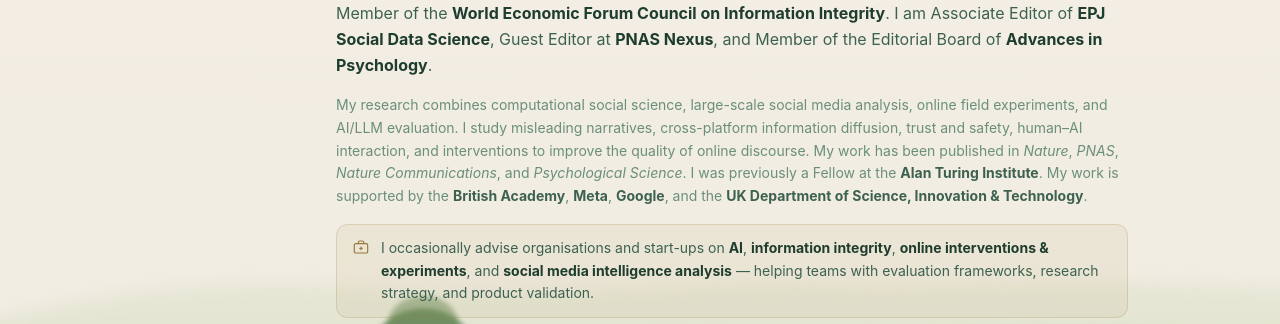
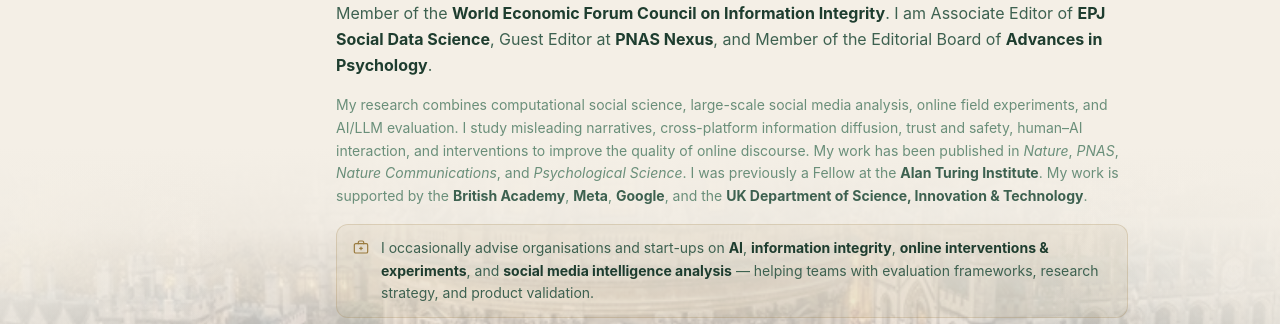
Before and after one commit to mmosleh/mmosleh.github.io, an Astro site in the folder claude/: page / in a window 1280 px wide. Shown: the part 293-617 px from the top of the page. Built offline with nearby package versions, Linux system fonts and the light colour scheme; Astro itself is replaced by a stand-in of ours.

Commit message:
Add Oxford painterly background fading to cream (eawanders-inspired)
Oxford photo with desaturated/sepia painterly CSS filters sits behind
the hero, visible only in the bottom ~35% of the first viewport,
fading up into the cream page background — text area remains clean.

Co-Authored-By: Claude Sonnet 4.6 <noreply@anthropic.com>

```diff
--- a/claude/src/components/NetworkHero.astro
+++ b/claude/src/components/NetworkHero.astro
@@ -1,100 +1,61 @@
 ---
 ---
 
-<!-- Painterly landscape background — SVG watercolour hills fading to cream -->
+<!-- Cream page background -->
+<div aria-hidden="true" class="fixed inset-0" style="z-index:-30; background:#f4efe6;"></div>
+
+<!--
+  Oxford painting — NOT fixed, sits behind the top of the page only.
+  Uses the existing oxford-bg.jpg with painterly CSS filters.
+  As the user scrolls down, the painting scrolls away naturally,
+  leaving clean cream behind for the publications section.
+-->
 <div
   aria-hidden="true"
-  class="fixed inset-0"
-  style="z-index: -20; background: #f4efe6;"
-></div>
+  style="
+    position: absolute;
+    top: 0; left: 0; right: 0;
+    height: 100vh;
+    z-index: -20;
+    overflow: hidden;
+    pointer-events: none;
+  "
+>
+  <!-- The actual photo, covering bottom 65% of the viewport height -->
+  <div style="
+    position: absolute;
+    bottom: 0; left: 0; right: 0;
+    height: 72%;
+    background: url('/img/oxford-bg.jpg') center 55% / cover no-repeat;
+    filter: saturate(0.55) brightness(1.12) contrast(0.78) sepia(0.22);
+  "></div>
 
-<svg
-  aria-hidden="true"
-  xmlns="http://www.w3.org/2000/svg"
-  class="fixed inset-x-0 bottom-0"
-  style="z-index: -18; width: 100%; height: 72vh; pointer-events: none;"
-  viewBox="0 0 1440 600"
-  preserveAspectRatio="xMidYMax slice"
->
-  <defs>
-    <!-- Fade from transparent at top to opaque at bottom -->
-    <linearGradient id="fade-in" x1="0" y1="0" x2="0" y2="1">
-      <stop offset="0%" stop-color="#f4efe6" stop-opacity="1"/>
-      <stop offset="30%" stop-color="#f4efe6" stop-opacity="0"/>
-    </linearGradient>
+  <!-- Cream sky fade — strong at top, transparent at bottom -->
+  <div style="
+    position: absolute;
+    inset: 0;
+    background: linear-gradient(
+      to bottom,
+      #f4efe6 0%,
+      #f4efe6 55%,
+      rgba(244,239,230,0.96) 65%,
+      rgba(244,239,230,0.80) 75%,
+      rgba(244,239,230,0.45) 86%,
+      rgba(244,239,230,0.10) 95%,
+      transparent 100%
+    );
+  "></div>
 
-    <!-- Hill colour gradients — watercolour feel -->
-    <linearGradient id="hill1" x1="0" y1="0" x2="0" y2="1">
-      <stop offset="0%" stop-color="#8aab7a" stop-opacity="0.55"/>
-      <stop offset="100%" stop-color="#6d9260" stop-opacity="0.75"/>
-    </linearGradient>
-    <linearGradient id="hill2" x1="0" y1="0" x2="0" y2="1">
-      <stop offset="0%" stop-color="#9fbb8a" stop-opacity="0.45"/>
-      <stop offset="100%" stop-color="#7da068" stop-opacity="0.65"/>
-    </linearGradient>
-    <linearGradient id="hill3" x1="0" y1="0" x2="0" y2="1">
-      <stop offset="0%" stop-color="#b5c9a0" stop-opacity="0.35"/>
-      <stop offset="100%" stop-color="#93b07e" stop-opacity="0.55"/>
-    </linearGradient>
-    <linearGradient id="hill4" x1="0" y1="0" x2="0" y2="1">
-      <stop offset="0%" stop-color="#c8d8b4" stop-opacity="0.25"/>
-      <stop offset="100%" stop-color="#a8c28e" stop-opacity="0.45"/>
-    </linearGradient>
-    <linearGradient id="treefill" x1="0" y1="0" x2="0" y2="1">
-      <stop offset="0%" stop-color="#4a6e3c" stop-opacity="0.6"/>
-      <stop offset="100%" stop-color="#3a5830" stop-opacity="0.7"/>
-    </linearGradient>
-
-    <!-- Soft blur for painterly effect -->
-    <filter id="blur-soft">
-      <feGaussianBlur stdDeviation="2.5"/>
-    </filter>
-    <filter id="blur-med">
-      <feGaussianBlur stdDeviation="5"/>
-    </filter>
-    <filter id="blur-far">
-      <feGaussianBlur stdDeviation="9"/>
-    </filter>
-  </defs>
-
-  <!-- Background sky wash — very faint warm haze -->
-  <rect width="1440" height="600" fill="#e8e0d0" opacity="0.18"/>
-
-  <!-- Far distance hills (most blurred, lightest) -->
-  <path filter="url(#blur-far)"
-    d="M0,420 C120,380 280,355 440,370 C600,385 720,360 900,365 C1080,370 1200,355 1440,375 L1440,600 L0,600 Z"
-    fill="url(#hill4)"/>
-
-  <!-- Mid-far hills -->
-  <path filter="url(#blur-med)"
-    d="M0,455 C80,430 200,410 360,425 C520,440 640,415 820,420 C1000,425 1140,405 1300,418 C1370,422 1420,415 1440,418 L1440,600 L0,600 Z"
-    fill="url(#hill3)"/>
-
-  <!-- Mid hills -->
-  <path filter="url(#blur-soft)"
-    d="M0,490 C60,468 160,450 300,462 C440,474 560,448 720,455 C880,462 1000,442 1160,452 C1280,460 1380,448 1440,454 L1440,600 L0,600 Z"
-    fill="url(#hill2)"/>
-
-  <!-- Near foreground hills -->
-  <path filter="url(#blur-soft)"
-    d="M0,525 C100,505 240,485 400,498 C560,511 680,490 860,496 C1040,502 1200,482 1360,494 C1400,497 1430,493 1440,494 L1440,600 L0,600 Z"
-    fill="url(#hill1)"/>
-
-  <!-- Tree — oak silhouette, left-of-centre (like eawanders) -->
-  <!-- Trunk -->
-  <rect x="488" y="470" width="12" height="60" rx="4" fill="#4a6e3c" opacity="0.55" filter="url(#blur-soft)"/>
-  <!-- Canopy — overlapping circles for organic look -->
-  <ellipse cx="494" cy="435" rx="52" ry="42" fill="url(#treefill)" filter="url(#blur-soft)"/>
-  <ellipse cx="462" cy="448" rx="32" ry="26" fill="#3f6234" opacity="0.55" filter="url(#blur-soft)"/>
-  <ellipse cx="528" cy="450" rx="28" ry="22" fill="#4a7040" opacity="0.50" filter="url(#blur-soft)"/>
-  <ellipse cx="494" cy="408" rx="36" ry="28" fill="#5a8048" opacity="0.45" filter="url(#blur-soft)"/>
-
-  <!-- Small distant tree cluster, far right -->
-  <rect x="1060" y="494" width="6" height="30" rx="2" fill="#4a6e3c" opacity="0.35" filter="url(#blur-med)"/>
-  <ellipse cx="1063" cy="480" rx="20" ry="18" fill="#4a6e3c" opacity="0.32" filter="url(#blur-med)"/>
-  <rect x="1090" y="498" width="5" height="22" rx="2" fill="#4a6e3c" opacity="0.28" filter="url(#blur-med)"/>
-  <ellipse cx="1093" cy="486" rx="15" ry="13" fill="#4a6e3c" opacity="0.28" filter="url(#blur-med)"/>
-
-  <!-- Cream fade mask over the top — blends into page background -->
-  <rect width="1440" height="600" fill="url(#fade-in)"/>
-</svg>
+  <!-- Soft left/right vignette -->
+  <div style="
+    position: absolute;
+    inset: 0;
+    background: linear-gradient(
+      to right,
+      rgba(244,239,230,0.50) 0%,
+      transparent 18%,
+      transparent 82%,
+      rgba(244,239,230,0.50) 100%
+    );
+  "></div>
+</div>
```
